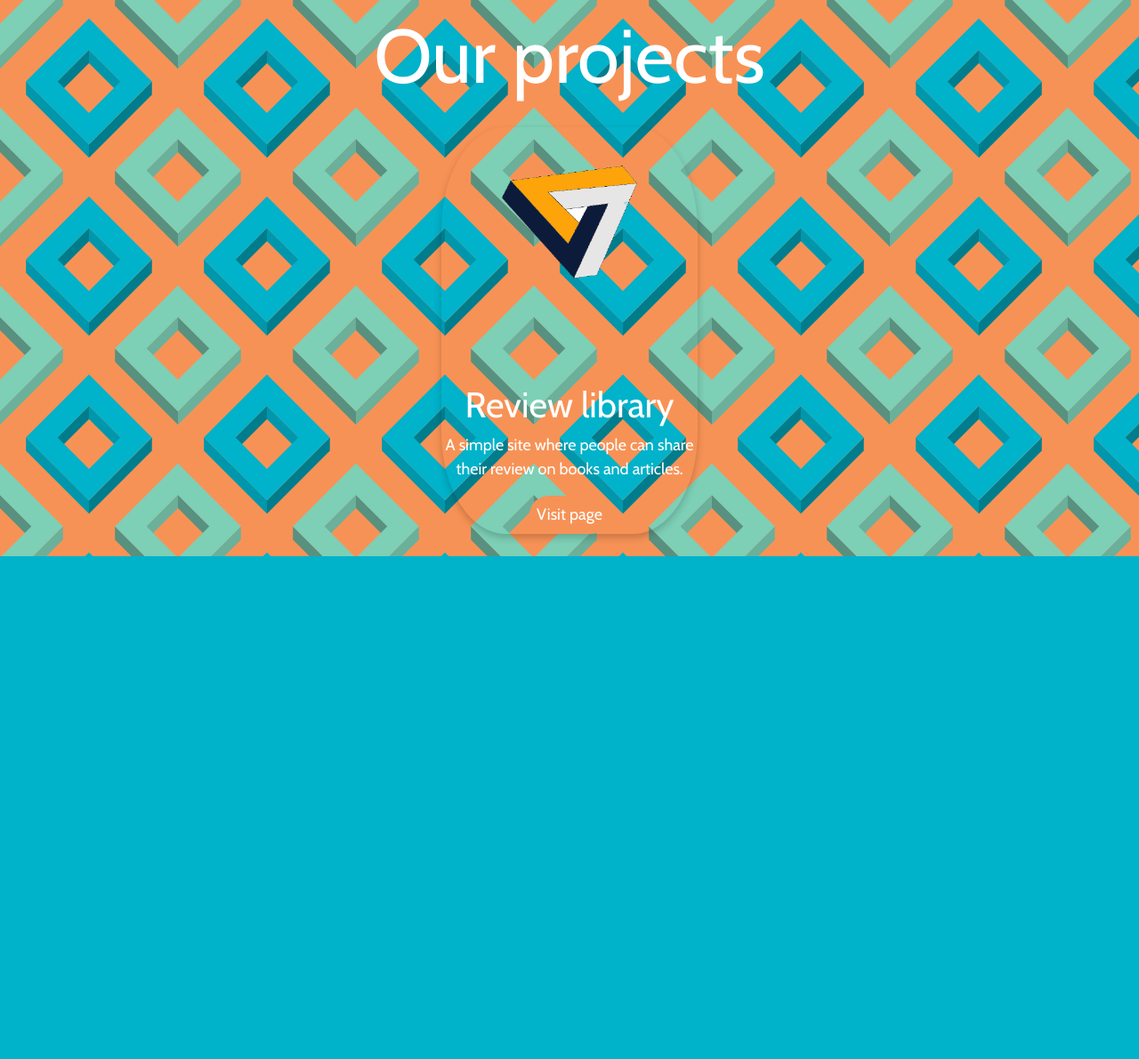
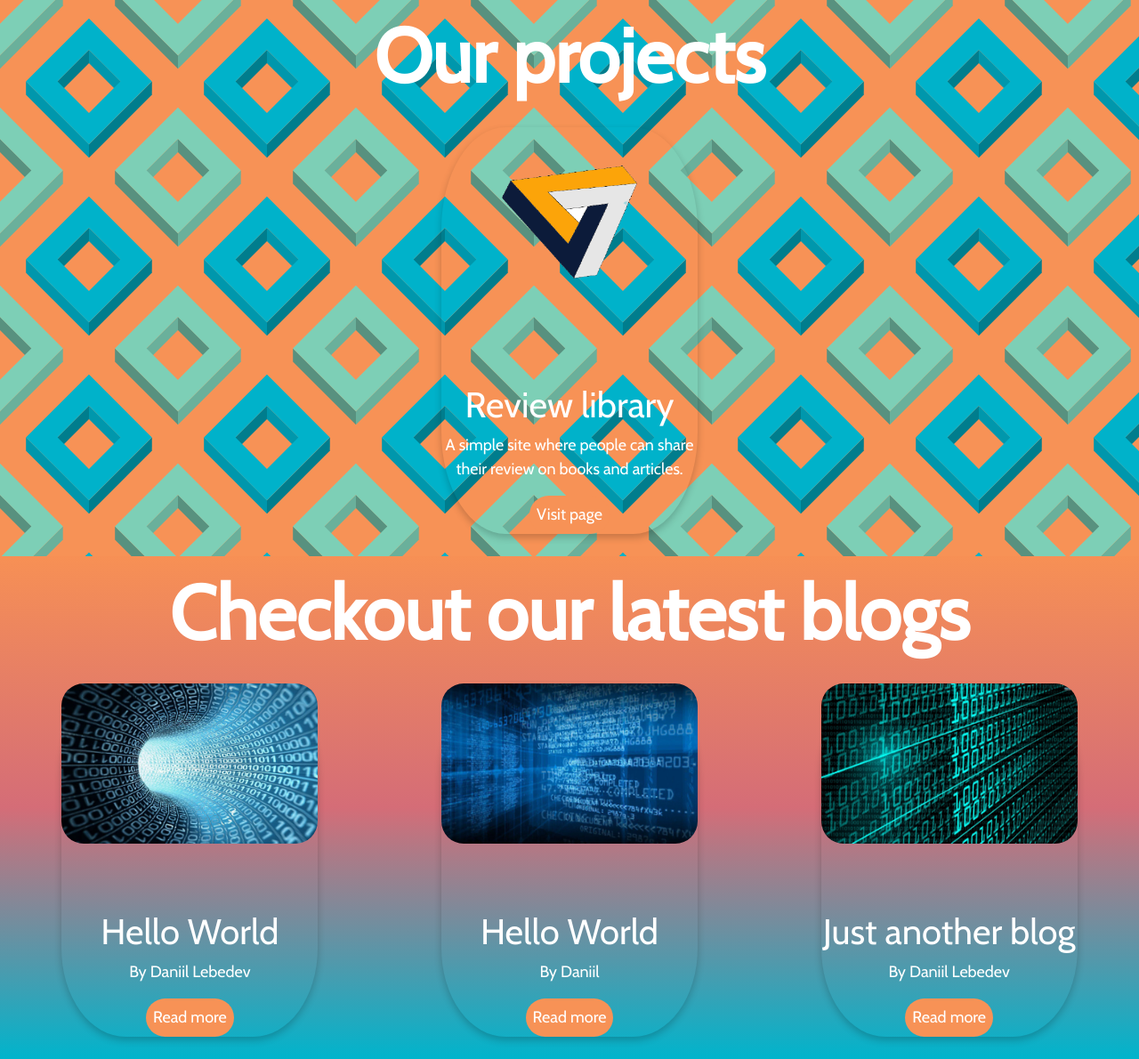
Before and after one commit to N3code/N3code-site, a Django app: page / in a window 1280 px wide; the page is wider, and only the part inside the window is pictured. Shown: the part 4650-5840 px from the top of that part at 89% size. Before the commit the page ends 5275 px from the top of that part, so only its background shows below. Run offline with Django 3.2, Linux system fonts and the light colour scheme; data comes from the database, SQL or seed files in the repository; both versions use the stored data as it was after the commit; some libraries are stand-ins or nearby versions; grey boxes are pictures that could not be loaded.

Commit message:
Added latest blogs on the main page

```diff
--- a/blogs/models.py
+++ b/blogs/models.py
@@ -1,6 +1,6 @@
 from django.db import models
+# Create your models here.
 
-# Create your models here.
 class Blogs(models.Model):
 	"""this class will contain all the blogs that we as admins can create"""
 
--- a/blogs/urls.py
+++ b/blogs/urls.py
@@ -1,4 +1,4 @@
-from django.urls import path,include
+from django.urls import path
 from . import views
 urlpatterns = [
     #path for the page with all the blogs and comments
--- a/blogs/views.py
+++ b/blogs/views.py
@@ -7,10 +7,10 @@ def blogsPage(request):
 	"""function to render the blogs page"""
 
 	#variable to collect all blog queries
-	blogs = Blogs.objects.all()
+	blogs = Blogs.objects.all().reverse()
 
 	#variable to collect all the comment queries
-	comments = Comment.objects.all()
+	comments = Comment.objects.all().reverse()[0]
 
 	#dictionary to pass all the blog and comment queries as a variable
 	context = {'blogs':blogs,'comments':comments}
--- a/pages/templates/about.html
+++ b/pages/templates/about.html
@@ -96,7 +96,7 @@
 
 <div class="our-projects">
 	<div class="our-projects-title">
-		<p>Our projects</p>
+		<p><b>Our projects</b></p>
 	</div>
 	<div class="our-projects-container">
 		<div data-aos="fade-up" class="card-project">
@@ -109,18 +109,39 @@
 </div>
 
 
-<!--<div class="our-projects">
-	<div class="our-projects-title">
-		<p>Checkout our latest blogs</p>
+<div class="our-blogs">
+
+	<div class="our-blogs-title">
+		<p><b>Checkout our latest blogs</b></p>
 	</div>
+
 	<div class="our-projects-container">
-		<div data-aos="fade-up" class="card-project">
-		  <img src="{% static 'main-page/reiview-library-logo.png' %}" alt="John" style="width:100%">
-		  <h1 style="color: white;">{{last_blog.title}}</h1>
-		  <p class="title-project">By {{last_blog.author}}</p>
-		  <a class="a-project" href="https://github.com/N3code/review-library"><button class="button-for-card-project">Visit page</button></a>
+
+		<div data-aos="fade-up" class="card-blogs">
+		  <img src="{% static 'cool-pic-0.jpg' %}" alt="John" style="width:100%">
+		  <h1 style="color: white;">{{last_blog_0.title}}</h1>
+		  <p class="title-project">By {{last_blog_0.author}}</p>
+		  <a class="a-project" href="{% url 'blogsPage' %}"><button class="button-for-card-project">Read more</button></a>
+		</div>
+
+
+
+		<div data-aos="fade-up" class="card-blogs">
+		  <img src="{% static 'cool-pic-1.jpg' %}" alt="John" style="width:100%">
+		  <h1 style="color: white;">{{last_blog_1.title}}</h1>
+		  <p class="title-project">By {{last_blog_1.author}}</p>
+		  <a class="a-project" href="{% url 'blogsPage' %}"><button class="button-for-card-project">Read more</button></a>
+		</div>
+
+		<div data-aos="fade-up" class="card-blogs">
+		  <img src="{% static 'cool-pic-2.jpg' %}" alt="John" style="width:100%">
+		  <h1 style="color: white;">{{last_blog_2.title}}</h1>
+		  <p class="title-project">By {{last_blog_2.author}}</p>
+		  <a class="a-project" href="{% url 'blogsPage' %}"><button class="button-for-card-project">Read more</button></a>
 		</div>
 	</div>
-</div>-->
+
+
+</div>
 
 {% endblock %}
--- a/pages/urls.py
+++ b/pages/urls.py
@@ -11,4 +11,5 @@ urlpatterns = [
 
 	#path for the personal page
 	path('personal-page-eg', views.personalPageEg, name="personal-page-eg")
+
 ]
--- a/pages/views.py
+++ b/pages/views.py
@@ -10,22 +10,30 @@ def aboutPage(request):
 	about page and display
 	the latest blog"""
 
-	#collect the object from the database
-	last_blog = Blogs.objects.all().reverse()[0]
+	#collect 3 latest blogs and display them on the page
+	last_blog_0 = Blogs.objects.all().reverse()[0]
+	last_blog_1 = Blogs.objects.all().reverse()[1]
+	last_blog_2 = Blogs.objects.all().reverse()[2]
 
 	#context dictionary to render the latest blog on the page
 	context = {
-	'last_blog':last_blog
+	'last_blog_0':last_blog_0,
+	'last_blog_1':last_blog_1,
+	'last_blog_2':last_blog_2
 	}
 
 	return render(request, 'about.html', context)
 
 def comingSoonPage(request):
-	"""fucntion to return the coming soon page which will be applied to every page which is not finished"""
+	"""fucntion to return the
+	coming soon page
+	which will be applied to
+	every page which is not finished"""
 
 	return render(request, 'coming.html')
 
 def personalPageEg(request):
-	"""function to load the personal page"""
+	"""function to
+	load the personal page"""
 
 	return render(request, 'personal_page_eg.html')
--- a/static/index.css
+++ b/static/index.css
@@ -241,6 +241,44 @@ button-project:hover {
     background-color: #7DCFB6;
 }
 
+.our-blogs {
+    width: auto;
+    height: auto;
+    background: hsla(187, 100%, 40%, 1);
+
+  background: linear-gradient(90deg, hsla(187, 100%, 40%, 1) 0%, hsla(354, 55%, 63%, 1) 50%, hsla(22, 91%, 65%, 1) 100%);
+
+  background: -moz-linear-gradient(90deg, hsla(187, 100%, 40%, 1) 0%, hsla(354, 55%, 63%, 1) 50%, hsla(22, 91%, 65%, 1) 100%);
+
+  background: -webkit-linear-gradient(90deg, hsla(187, 100%, 40%, 1) 0%, hsla(354, 55%, 63%, 1) 50%, hsla(22, 91%, 65%, 1) 100%);
+
+  filter: progid: DXImageTransform.Microsoft.gradient( startColorstr="#00B2CA", endColorstr="#D46C76", GradientType=1 );
+
+}
+
+.our-blogs-title {
+    font-size: calc(85px/var(--size-divisor));
+    margin: auto;
+    text-align: center;
+    color: #FFFF;
+}
+
+.card-blogs {
+    box-shadow: 0 4px 8px 0 rgba(0, 0, 0, 0.2);
+    width: 18rem;
+    margin: auto;
+    text-align: center;
+    border-radius: 25%;
+    margin-bottom: 25px;
+}
+
+.card-blogs h1{
+  margin-top: 75px;
+}
+
+.card-blogs img{
+  border-radius: 25px;
+}
 
 /*error page*/
 
```
Also changed, not shown: db.sqlite3, static/cool-pic-0.jpg (added), static/cool-pic-1.jpg (added), static/cool-pic-2.jpg (added), 1 other file.
